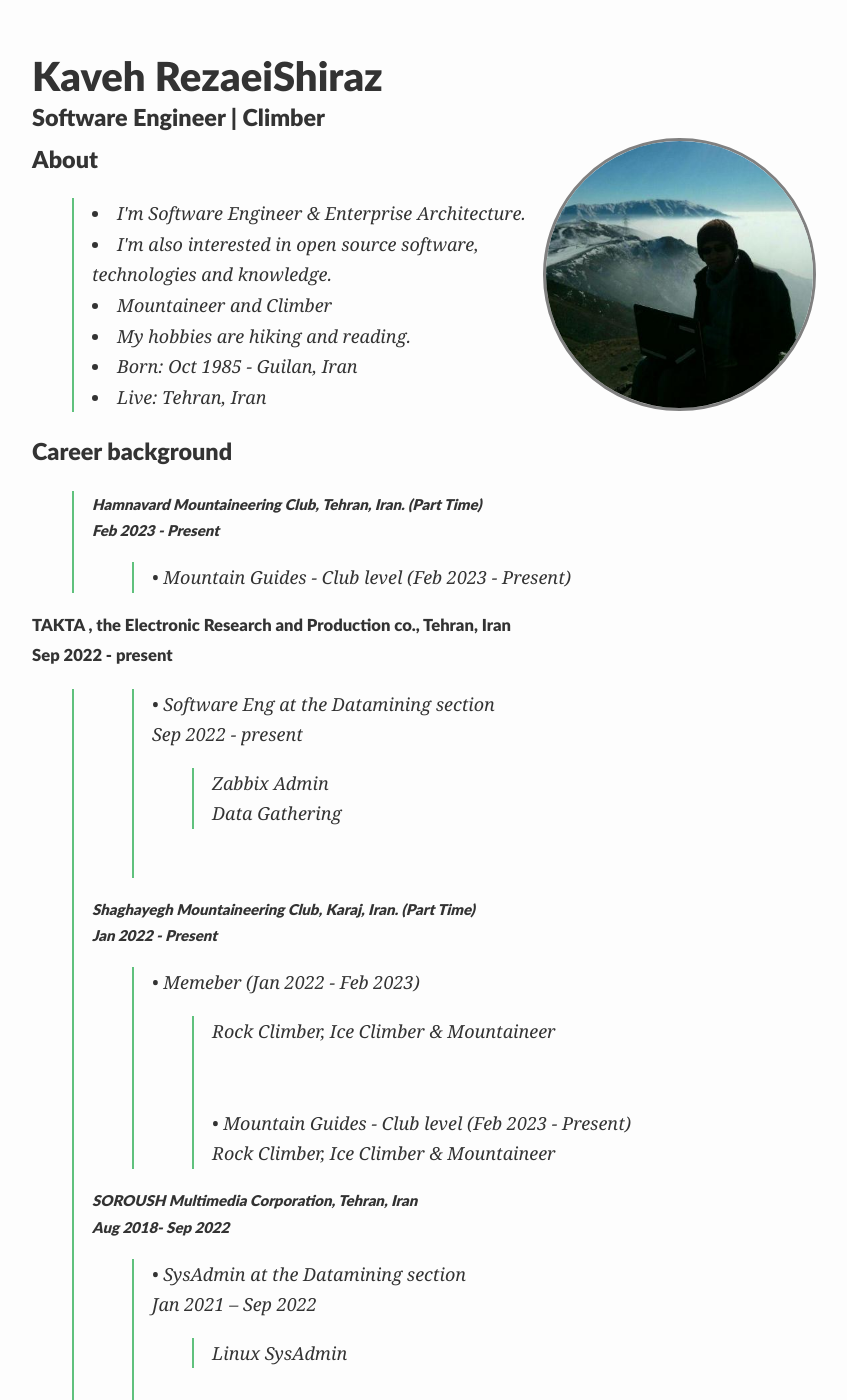
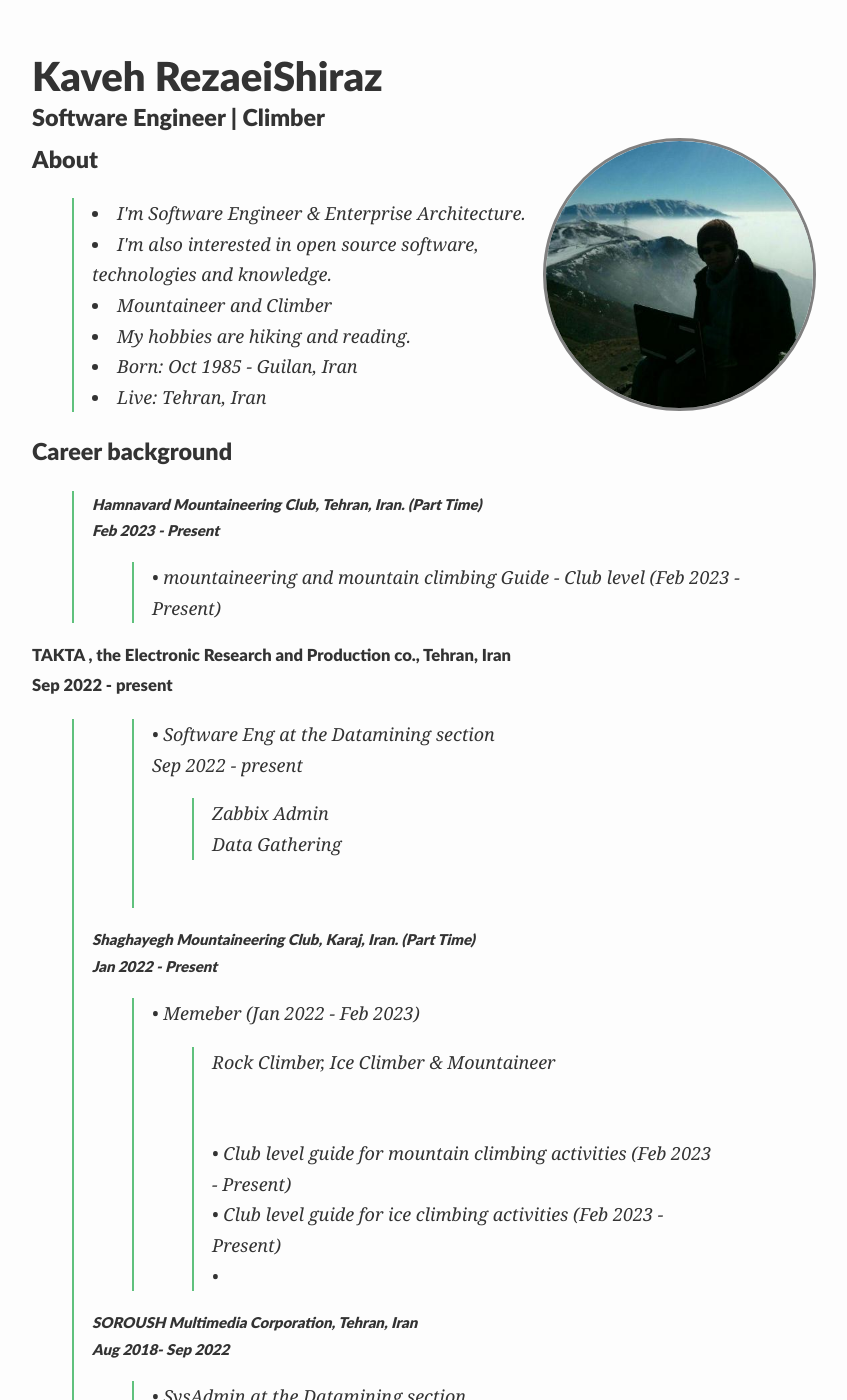
Before and after one commit to KavehRS/website, a Jekyll site: the page built from index.md, in a window 1280 px wide and 1400 px high. Shown: the whole window, without its empty margins (208-1055 px from the left). Built offline with Jekyll 4.4.1, drawn with Linux system fonts in a browser that asks for light colours; nearby versions of some CDN libraries; our own code applies the rules of GitHub Pages for plain Markdown files.

Commit message:
Update index.md

```diff
--- a/index.md
+++ b/index.md
@@ -21,7 +21,7 @@ published: true
 >
 >
 ##### Hamnavard Mountaineering Club, Tehran, Iran. (Part Time) <br> Feb 2023 - Present<br>
->> •  Mountain Guides - Club level (Feb 2023 - Present)   <br>
+>> •  mountaineering and mountain climbing Guide - Club level (Feb 2023 - Present)   <br>
 >>>
 >
 >
@@ -38,8 +38,9 @@ published: true
 >> •  Memeber (Jan 2022 - Feb 2023)   <br>
 >>> Rock Climber, Ice Climber &   Mountaineer <br>
 >> <br>
->> •  Mountain Guides - Club level (Feb 2023 - Present)   <br>
->>> Rock Climber, Ice Climber & Mountaineer <br>
+>> •  Club level guide for mountain climbing activities  (Feb 2023 - Present)   <br>
+>> •  Club level guide for ice climbing activities  (Feb 2023 - Present)  <br>
+>> •
 >
 >
 ##### SOROUSH Multimedia Corporation, Tehran, Iran<br> Aug 2018- Sep 2022 <br>
```
